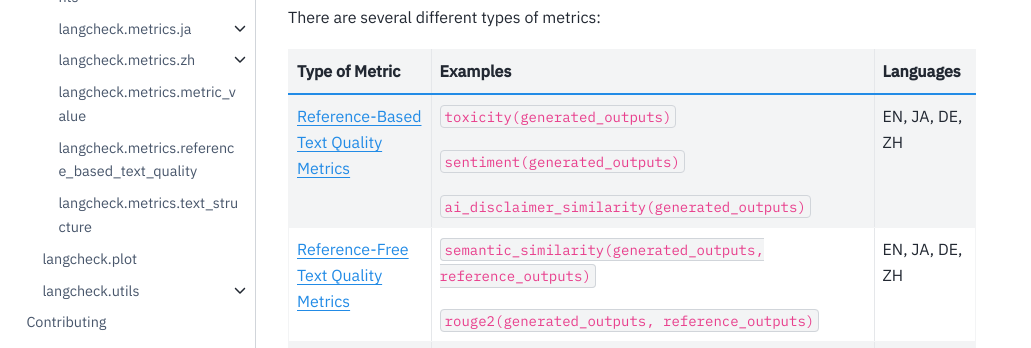
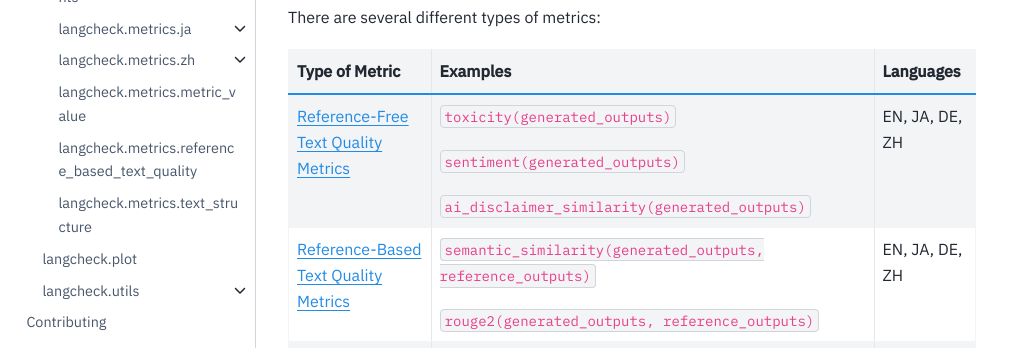
Before and after one commit to citadel-ai/langcheck, a Sphinx documentation site: the page built from docs/langcheck.metrics.rst, in a window 1280 px wide and 1400 px high. Shown: the part 513-861 px from the top of the window, without its empty margins (0-1031 px from the left). Built offline with Sphinx 7.4.7 and the Sphinx Book theme 1.1.4, drawn with Linux system fonts in a browser that asks for light colours.

Commit message:
Fix typo

```diff
--- a/docs/langcheck.metrics.rst
+++ b/docs/langcheck.metrics.rst
@@ -20,13 +20,13 @@
 +---------------------------------------------+----------------------------------------------------------------------------+----------------+
 |               Type of Metric                |                                  Examples                                  |   Languages    |
 +=============================================+============================================================================+================+
-| :ref:`reference-based-text-quality-metrics` | ``toxicity(generated_outputs)``                                            | EN, JA, DE, ZH |
+| :ref:`reference-free-text-quality-metrics`  | ``toxicity(generated_outputs)``                                            | EN, JA, DE, ZH |
 |                                             |                                                                            |                |
 |                                             | ``sentiment(generated_outputs)``                                           |                |
 |                                             |                                                                            |                |
 |                                             | ``ai_disclaimer_similarity(generated_outputs)``                            |                |
 +---------------------------------------------+----------------------------------------------------------------------------+----------------+
-| :ref:`reference-free-text-quality-metrics`  | ``semantic_similarity(generated_outputs, reference_outputs)``              | EN, JA, DE, ZH |
+| :ref:`reference-based-text-quality-metrics` | ``semantic_similarity(generated_outputs, reference_outputs)``              | EN, JA, DE, ZH |
 |                                             |                                                                            |                |
 |                                             | ``rouge2(generated_outputs, reference_outputs)``                           |                |
 +---------------------------------------------+----------------------------------------------------------------------------+----------------+
```
